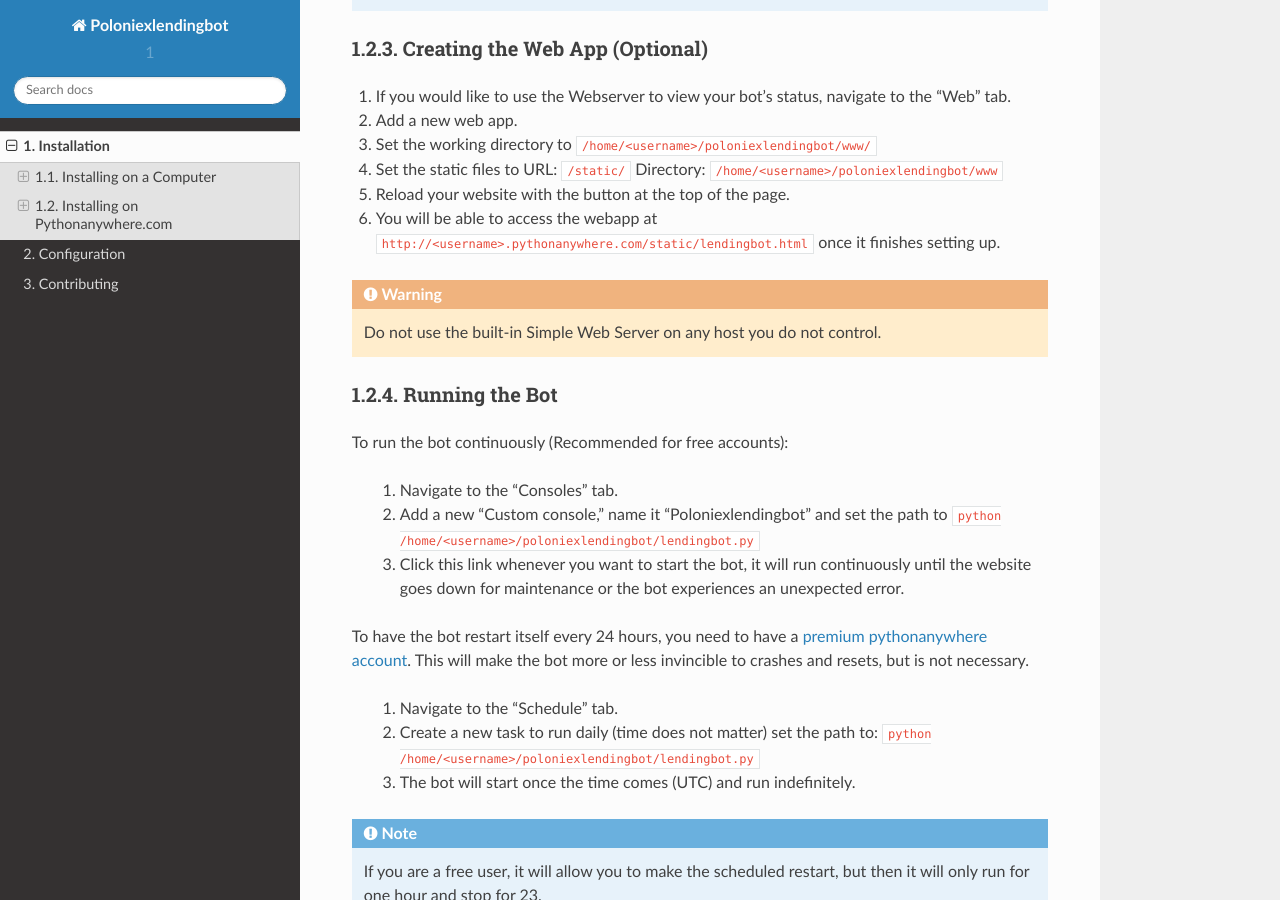
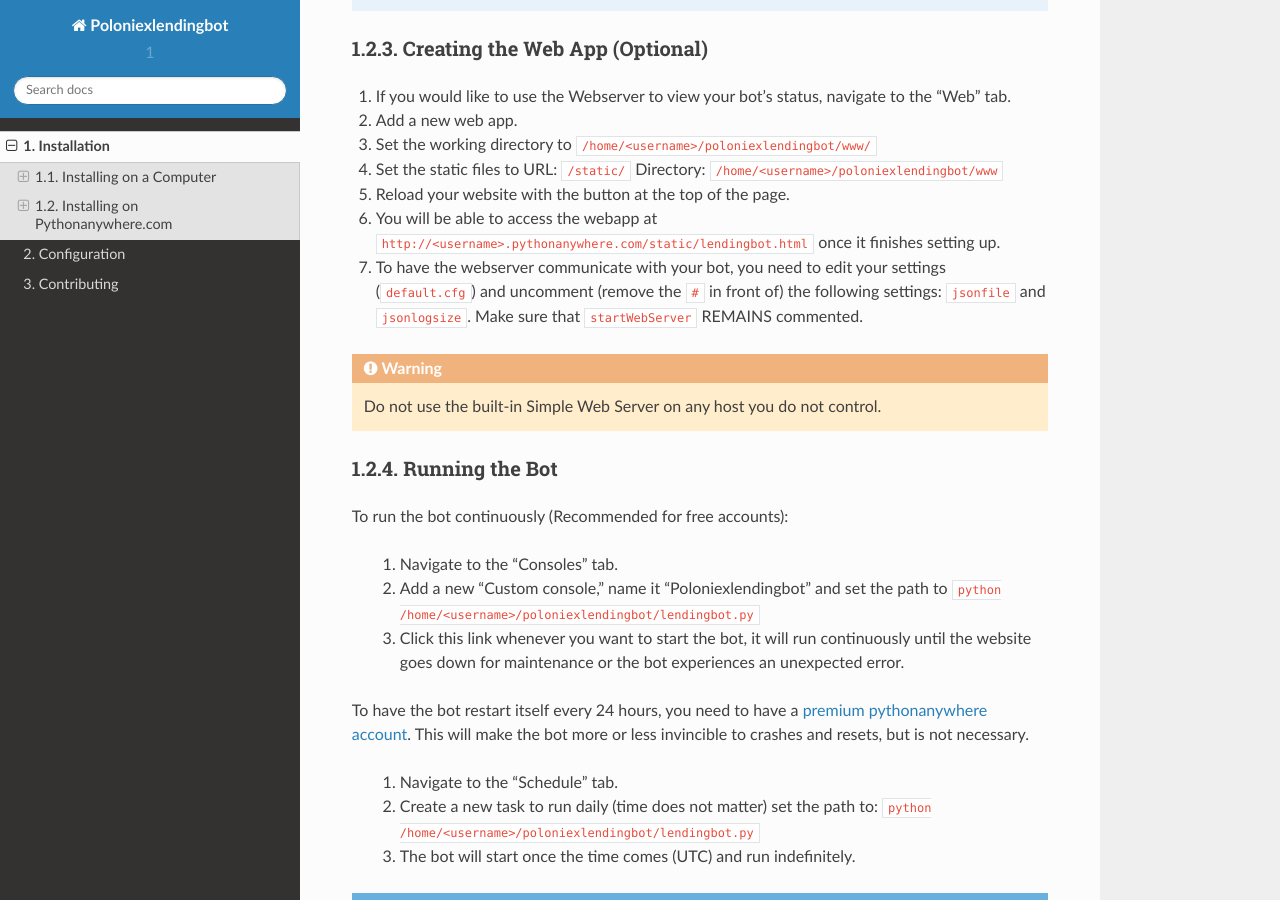
Before and after one commit to BitBotFactory/MikaLendingBot, a Sphinx documentation site: the page built from docs/installation.rst, in a window 1280 px wide and 900 px high, scrolled down 3016 px. Built offline with Sphinx 7.4.7 and the Read the Docs theme 2.0.0, drawn with Linux system fonts in a browser that asks for light colours.

Commit message:
Clarify PythonAnywhere webapp install (#361)

```diff
--- a/docs/installation.rst
+++ b/docs/installation.rst
@@ -124,6 +124,8 @@
 #. Set the static files to URL: ``/static/`` Directory: ``/home/<username>/poloniexlendingbot/www``
 #. Reload your website with the button at the top of the page.
 #. You will be able to access the webapp at ``http://<username>.pythonanywhere.com/static/lendingbot.html`` once it finishes setting up.
+#. To have the webserver communicate with your bot, you need to edit your settings (``default.cfg``) and uncomment (remove the ``#`` in front of) the following settings: ``jsonfile`` and ``jsonlogsize``. Make sure that ``startWebServer`` REMAINS commented.
+
 
 .. warning:: Do not use the built-in Simple Web Server on any host you do not control.
 
```
